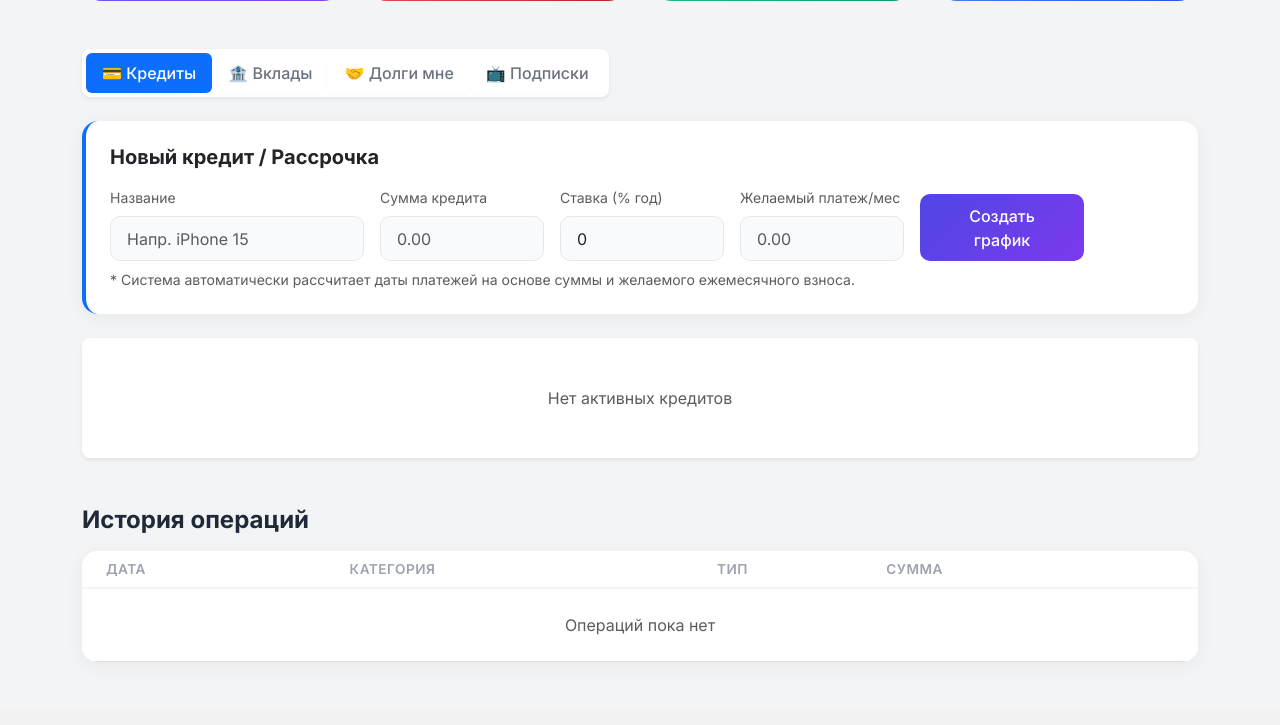
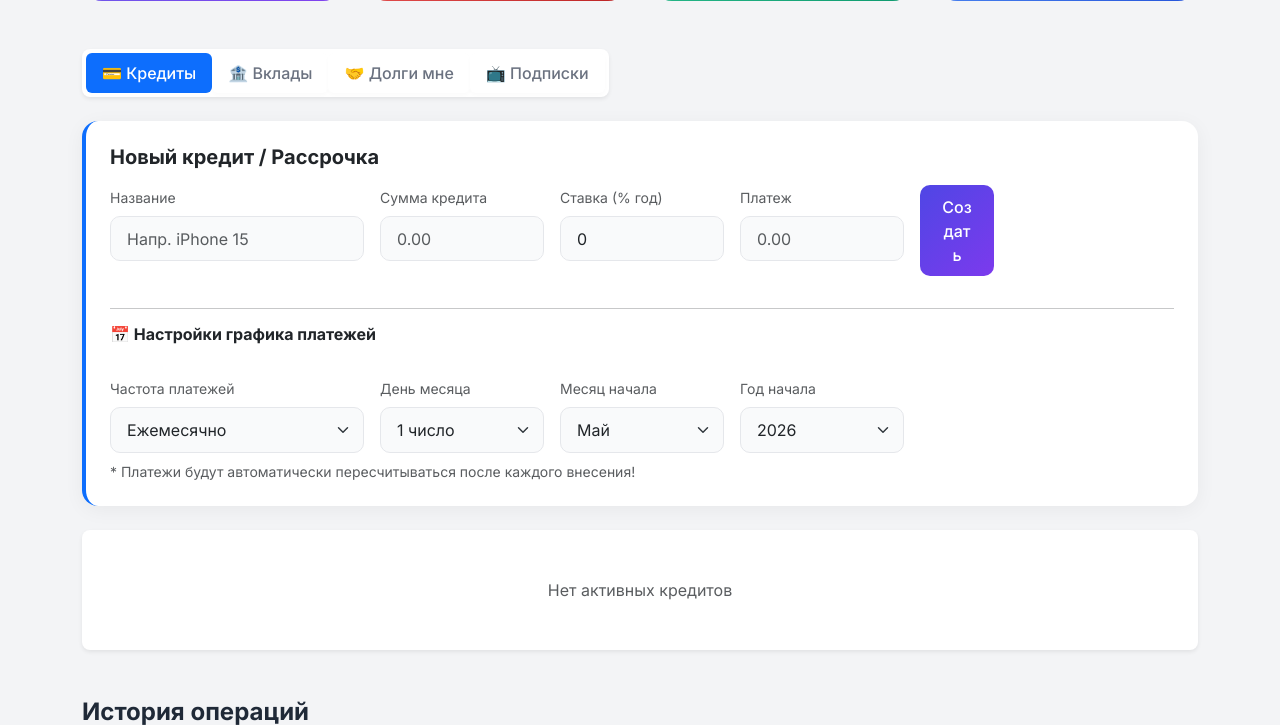
Before and after one commit to Katerina-zyazina/finance-tracker, a Flask app: page /dashboard in a window 1280 px wide. Shown: the part 343-1068 px from the top of the page. Before the commit the page ends 1005 px from the top, so only its background shows below. Run offline with Flask 3, Linux system fonts and the light colour scheme; a user stored in the database is signed in; data that the repository does not hold is empty.

Commit message:
Fix: payments now affect balance, improved credit form with frequency

```diff
--- a/app.py
+++ b/app.py
@@ -46,7 +46,10 @@ class Credit(db.Model):
     total_amount = db.Column(db.Float, nullable=False)
     interest_rate = db.Column(db.Float, nullable=False)
     monthly_payment_fixed = db.Column(db.Float, nullable=False)
-    payment_day = db.Column(db.Integer, default=1)
+    payment_frequency = db.Column(db.String(20), default="monthly")  # monthly или biweekly
+    payment_day = db.Column(db.Integer, default=1)  # День месяца (1-28) или день недели (0-6)
+    start_month = db.Column(db.Integer, default=datetime.utcnow().month)
+    start_year = db.Column(db.Integer, default=datetime.utcnow().year)
     start_date = db.Column(db.DateTime, default=datetime.utcnow)
     is_active = db.Column(db.Boolean, default=True)
     user_id = db.Column(db.Integer, db.ForeignKey('user.id'), nullable=False)
@@ -116,15 +119,19 @@ def login_required(f):
 # ================= ВСПОМОГАТЕЛЬНЫЕ ФУНКЦИИ =================
 
 def add_months(source_date, months):
-    """Добавляет месяцы к дате без использования dateutil"""
+    """Добавляет месяцы к дате"""
     month = source_date.month - 1 + months
     year = source_date.year + month // 12
     month = month % 12 + 1
     day = min(source_date.day, [31,29 if year%4==0 and not year%100==0 or year%400==0 else 28,31,30,31,30,31,31,30,31,30,31][month-1])
     return source_date.replace(year=year, month=month, day=day)
 
-def generate_payment_schedule(credit, start_date=None):
-    """Генерирует график платежей"""
+def add_weeks(source_date, weeks):
+    """Добавляет недели к дате"""
+    return source_date + timedelta(weeks=weeks)
+
+def generate_payment_schedule(credit):
+    """Генерирует график платежей с учётом частоты"""
     # Удаляем все непроведенные платежи
     for p in credit.payments:
         if not p.is_paid:
@@ -135,23 +142,15 @@ def generate_payment_schedule(credit, start_date=None):
     if remaining_balance <= 0:
         return
 
-    payment_day = credit.payment_day if credit.payment_day else (start_date.day if start_date else datetime.utcnow().day)
-    current_date = start_date if start_date else datetime.utcnow()
+    # Определяем дату начала
+    try:
+        start_date = datetime(credit.start_year, credit.start_month, 1)
+    except:
+        start_date = datetime.utcnow()
 
-    # Если день платежа уже прошел, начинаем со следующего месяца
-    if current_date.day > payment_day:
-        current_date = add_months(current_date, 1)
-
-    # Устанавливаем день платежа
-    try:
-        current_date = current_date.replace(day=payment_day)
-    except ValueError:
-        # Последний день месяца если такого дня нет
-        current_date = add_months(current_date, 1)
-        current_date = current_date.replace(day=1) - timedelta(days=1)
-
+    current_date = start_date
     payment_count = 0
-    max_payments = 120
+    max_payments = 240  # Максимум 20 лет
 
     while remaining_balance > 0 and payment_count < max_payments:
         payment_amount = min(credit.monthly_payment_fixed, remaining_balance)
@@ -166,7 +165,15 @@ def generate_payment_schedule(credit, start_date=None):
         db.session.add(payment_record)
 
         remaining_balance -= payment_amount
-        current_date = add_months(current_date, 1)
+
+        # Определяем следующую дату платежа
+        if credit.payment_frequency == "biweekly":
+            # Каждые 2 недели
+            current_date = add_weeks(current_date, 2)
+        else:
+            # Ежемесячно
+            current_date = add_months(current_date, 1)
+
         payment_count += 1
 
 # ================= МАРШРУТЫ =================
@@ -225,14 +232,20 @@ def dashboard():
             total = float(request.form.get('total_amount'))
             rate = float(request.form.get('interest_rate'))
             fixed_payment = float(request.form.get('monthly_payment_fixed'))
-            payment_day = int(request.form.get('payment_day', datetime.utcnow().day))
+            frequency = request.form.get('payment_frequency', 'monthly')
+            payment_day = int(request.form.get('payment_day', 1))
+            start_month = int(request.form.get('start_month', datetime.utcnow().month))
+            start_year = int(request.form.get('start_year', datetime.utcnow().year))
 
             new_credit = Credit(
                 name=name,
                 total_amount=total,
                 interest_rate=rate,
                 monthly_payment_fixed=fixed_payment,
+                payment_frequency=frequency,
                 payment_day=payment_day,
+                start_month=start_month,
+                start_year=start_year,
                 user_id=user_id
             )
             db.session.add(new_credit)
@@ -246,7 +259,7 @@ def dashboard():
             flash('Ошибка: ' + str(e), 'danger')
         return redirect(url_for('dashboard'))
 
-    # 3. Внесение ПЛАТЕЖА
+    # 3. Внесение ПЛАТЕЖА с созданием транзакции
     if request.method == 'POST' and 'payment_id' in request.form:
         try:
             pay_id = int(request.form.get('payment_id'))
@@ -258,7 +271,19 @@ def dashboard():
                 payment.amount_paid = paid_amount
                 payment.is_paid = True
                 payment.note = note
+
+                # Создаём транзакцию расхода!
+                trans = Transaction(
+                    amount=paid_amount,
+                    category=f"Кредит: {payment.credit.name}",
+                    type='expense',
+                    user_id=user_id
+                )
+                db.session.add(trans)
+
+                # Пересчитываем график
                 generate_payment_schedule(payment.credit)
+
                 db.session.commit()
                 flash('Платеж внесен! График пересчитан.', 'success')
         except Exception as e:
--- a/templates/dashboard.html
+++ b/templates/dashboard.html
@@ -71,14 +71,68 @@
                     <input type="number" step="0.1" name="interest_rate" class="form-control" placeholder="0" value="0">
                 </div>
                 <div class="col-md-2">
-                    <label class="form-label small text-muted">Желаемый платеж/мес</label>
+                    <label class="form-label small text-muted">Платеж</label>
                     <input type="number" step="0.01" name="monthly_payment_fixed" class="form-control" placeholder="0.00" required>
                 </div>
-                <div class="col-md-2 d-flex align-items-end">
-                    <button type="submit" class="btn btn-primary w-100">Создать график</button>
+                <div class="col-md-1 d-flex align-items-end">
+                    <button type="submit" class="btn btn-primary w-100">Создать</button>
+                </div>
+
+                <!-- Дополнительные настройки -->
+                <div class="col-12">
+                    <hr class="my-3">
+                    <h6 class="fw-bold mb-3">📅 Настройки графика платежей</h6>
+                </div>
+
+                <div class="col-md-3">
+                    <label class="form-label small text-muted">Частота платежей</label>
+                    <select name="payment_frequency" class="form-select" id="frequencySelect" onchange="togglePaymentDay()">
+                        <option value="monthly">Ежемесячно</option>
+                        <option value="biweekly">Каждые 2 недели</option>
+                    </select>
+                </div>
+
+                <div class="col-md-2" id="paymentDayBlock">
+                    <label class="form-label small text-muted">День месяца</label>
+                    <select name="payment_day" class="form-select" id="paymentDaySelect">
+                        {% for day in range(1, 29) %}
+                        <option value="{{ day }}">{{ day }} число</option>
+                        {% endfor %}
+                    </select>
+                </div>
+
+                <div class="col-md-2" id="weekdayBlock" style="display:none;">
+                    <label class="form-label small text-muted">День недели</label>
+                    <select name="payment_day" class="form-select">
+                        <option value="0">Понедельник</option>
+                        <option value="1">Вторник</option>
+                        <option value="2">Среда</option>
+                        <option value="3">Четверг</option>
+                        <option value="4">Пятница</option>
+                    </select>
+                </div>
+
+                <div class="col-md-2">
+                    <label class="form-label small text-muted">Месяц начала</label>
+                    <select name="start_month" class="form-select">
+                        {% for month in range(1, 13) %}
+                        <option value="{{ month }}" {% if month == now.month %}selected{% endif %}>
+                            {{ ['Янв','Фев','Мар','Апр','Май','Июн','Июл','Авг','Сен','Окт','Ноя','Дек'][month-1] }}
+                        </option>
+                        {% endfor %}
+                    </select>
+                </div>
+
+                <div class="col-md-2">
+                    <label class="form-label small text-muted">Год начала</label>
+                    <select name="start_year" class="form-select">
+                        {% for year in range(now.year, now.year + 3) %}
+                        <option value="{{ year }}" {% if year == now.year %}selected{% endif %}>{{ year }}</option>
+                        {% endfor %}
+                    </select>
                 </div>
             </form>
-            <small class="text-muted mt-2 d-block">* Система автоматически рассчитает даты платежей на основе суммы и желаемого ежемесячного взноса.</small>
+            <small class="text-muted mt-2 d-block">* Платежи будут автоматически пересчитываться после каждого внесения!</small>
         </div>
 
         <!-- Список кредитов -->
@@ -319,4 +373,20 @@
     </div>
 </div>
 
+<script>
+function togglePaymentDay() {
+    const freq = document.getElementById('frequencySelect').value;
+    const dayBlock = document.getElementById('paymentDayBlock');
+    const weekdayBlock = document.getElementById('weekdayBlock');
+
+    if (freq === 'biweekly') {
+        dayBlock.style.display = 'none';
+        weekdayBlock.style.display = 'block';
+    } else {
+        dayBlock.style.display = 'block';
+        weekdayBlock.style.display = 'none';
+    }
+}
+</script>
+
 {% endblock %}
```
